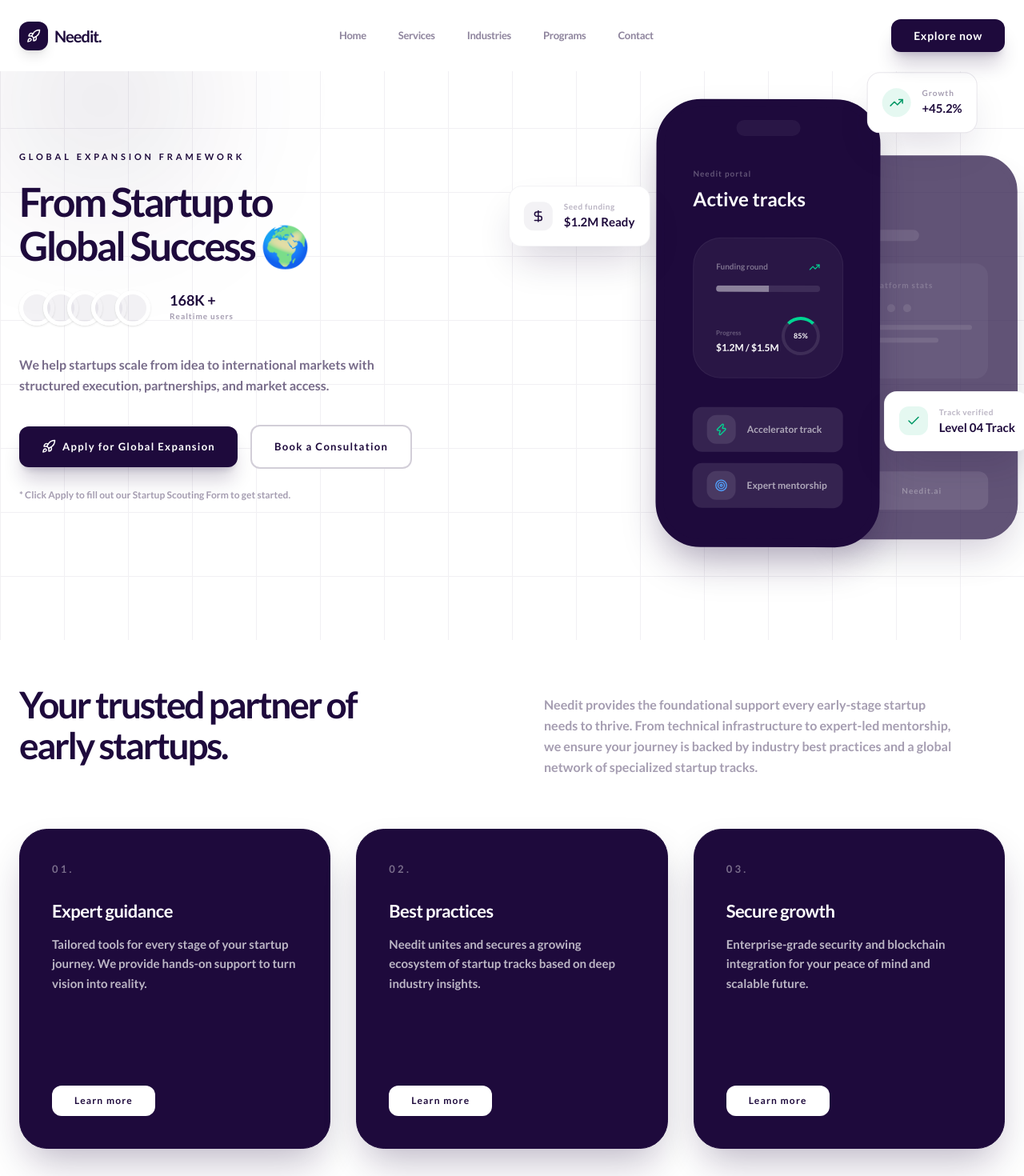
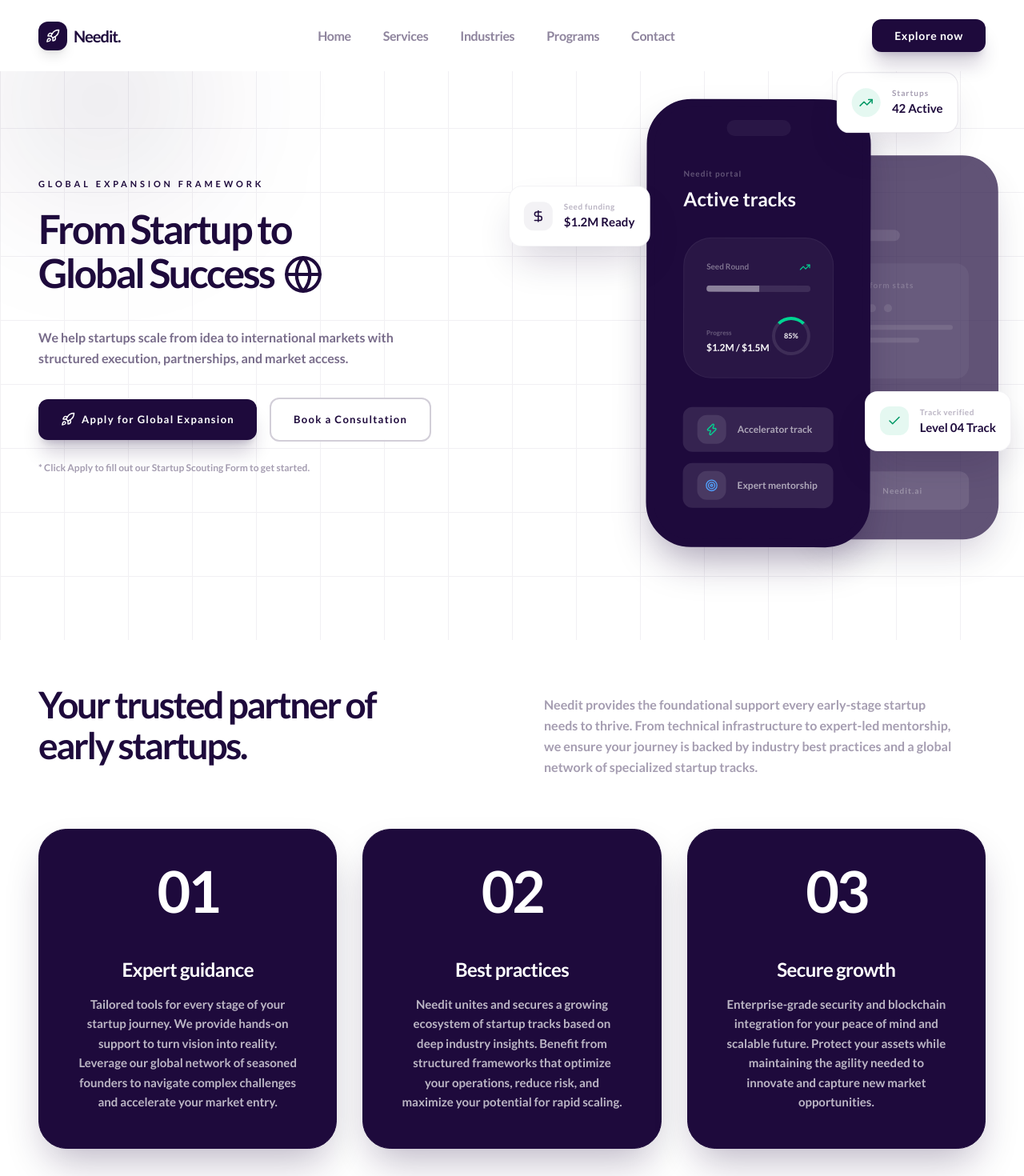
Before and after one commit to luminz157/Needit, a React (Vite) app in the folder frontend/: page / in a window 1280 px wide. Shown: the top 1470 px of the page at 80% size. Built offline with nearby package versions, Linux system fonts and the light colour scheme.

Commit message:
UI updates

```diff
--- a/frontend/src/components/LandingPage.jsx
+++ b/frontend/src/components/LandingPage.jsx
@@ -112,7 +112,7 @@
         scrolled ? 'shadow-sm py-4' : 'py-6'
       }`}
     >
-      <div className="max-w-7xl mx-auto px-6 flex items-center justify-between gap-4">
+      <div className="max-w-[1440px] mx-auto px-6 lg:px-12 flex items-center justify-between gap-4">
         <a href="/" className="flex items-center gap-2 flex-shrink-0 group">
           <div className="w-9 h-9 rounded-xl bg-[#1e0a3c] flex items-center justify-center shadow-lg group-hover:rotate-6 transition-transform">
             <Rocket size={18} className="text-white" />
@@ -120,13 +120,13 @@
           <span className="text-[20px] font-bold tracking-tighter text-[#1e0a3c] whitespace-nowrap">Needit.</span>
         </a>
 
-        <nav className="hidden md:flex items-center gap-10">
+        <nav className="hidden md:flex items-center gap-6 lg:gap-8 xl:gap-10">
           {links.map((l) => (
             <a
               key={l.name}
               href={l.href}
               onClick={(e) => handleNavClick(e, l)}
-              className="text-[13px] font-bold text-[#1e0a3c]/50 hover:text-[#1e0a3c] transition-colors tracking-tight whitespace-nowrap"
+              className="text-[16px] font-bold text-[#1e0a3c]/50 hover:text-[#1e0a3c] transition-colors tracking-tight whitespace-nowrap"
             >
               {l.name}
             </a>
@@ -147,28 +147,16 @@
 
 const Hero = () => (
   <section id="home" className="relative pt-24 pb-14 overflow-hidden">
-    <div className="max-w-7xl mx-auto px-6 grid lg:grid-cols-2 gap-12 items-center">
+    <div className="max-w-[1440px] mx-auto px-6 lg:px-12 grid lg:grid-cols-2 gap-12 lg:gap-8 xl:gap-12 items-center">
       <motion.div initial="hidden" animate="visible" variants={stagger} className="relative z-10">
         <motion.p variants={fadeUp} className="text-[11px] font-bold tracking-[0.35em] text-[#1e0a3c] opacity-50 mb-5 uppercase">Global Expansion Framework</motion.p>
         <motion.h1
           variants={fadeUp}
-          className="text-5xl lg:text-[50px] leading-[1.1] font-bold text-[#1e0a3c] mb-7 tracking-tighter"
+          className="text-5xl lg:text-[50px] leading-[1.1] font-bold text-[#1e0a3c] mb-10 tracking-tighter"
         >
           From Startup to <br />
-          Global Success 🌍
+          Global Success <Globe className="inline-block text-[#1e0a3c] w-[1em] h-[1em] -mt-2 ml-1" />
         </motion.h1>
-
-        <motion.div variants={fadeUp} className="flex items-center gap-5 mb-9">
-          <div className="flex -space-x-3.5">
-            {[1, 2, 3, 4, 5].map((i) => (
-              <div key={i} className="w-11 h-11 rounded-full border-[5px] border-white bg-[#1e0a3c]/5 shadow-sm" />
-            ))}
-          </div>
-          <div className="pl-1">
-            <p className="text-[18px] font-bold text-[#1e0a3c] leading-none mb-1">168K +</p>
-            <p className="text-[10px] font-bold text-[#1e0a3c]/40 tracking-widest">Realtime users</p>
-          </div>
-        </motion.div>
 
         <motion.p variants={fadeUp} className="text-[16px] text-[#1e0a3c]/60 font-bold leading-relaxed mb-9 max-w-md">
           We help startups scale from idea to international markets with structured execution, partnerships, and market access.
@@ -188,7 +176,7 @@
         </motion.p>
       </motion.div>
 
-      <div className="relative flex justify-center items-center py-8 scale-95 lg:scale-100 origin-center">
+      <div className="relative flex justify-center items-center py-8 scale-75 md:scale-90 lg:scale-75 xl:scale-100 origin-center lg:translate-x-4 xl:translate-x-0">
         {/* Floating Metric Cards */}
         <motion.div
           animate={{ y: [0, -20, 0], x: [0, 12, 0] }}
@@ -223,8 +211,8 @@
             <TrendingUp size={18} />
           </div>
           <div>
-            <p className="text-[10px] font-bold text-[#1e0a3c]/40 tracking-widest">Growth</p>
-            <p className="text-[15px] font-bold text-[#1e0a3c]">+45.2%</p>
+            <p className="text-[10px] font-bold text-[#1e0a3c]/40 tracking-widest">Startups</p>
+            <p className="text-[15px] font-bold text-[#1e0a3c]">42 Active</p>
           </div>
         </motion.div>
 
@@ -242,7 +230,7 @@
 
                <div className="h-44 w-full bg-white/5 rounded-[2.2rem] mb-9 flex flex-col p-7 border border-white/5 gap-4">
                   <div className="flex items-center justify-between">
-                    <p className="text-[10px] font-bold opacity-40">Funding round</p>
+                    <p className="text-[10px] font-bold opacity-40">Seed Round</p>
                     <TrendingUp size={14} className="text-emerald-400" />
                   </div>
                   <div className="h-2 w-full bg-white/10 rounded-full overflow-hidden">
@@ -314,7 +302,7 @@
 
 const TrustedSection = () => (
   <section id="about" className="py-20 relative z-10 overflow-hidden">
-    <div className="max-w-7xl mx-auto px-6">
+    <div className="max-w-[1440px] mx-auto px-6 lg:px-12">
       <div className="flex flex-col lg:flex-row justify-between items-start mb-16 gap-10 lg:gap-20">
         <div className="flex-1">
           <motion.h2
@@ -342,9 +330,9 @@
 
       <div className="grid md:grid-cols-3 gap-8 items-center">
         {[
-          { id: '01.', title: 'Expert guidance', desc: 'Tailored tools for every stage of your startup journey. We provide hands-on support to turn vision into reality.' },
-          { id: '02.', title: 'Best practices', desc: 'Needit unites and secures a growing ecosystem of startup tracks based on deep industry insights.', isMiddle: true },
-          { id: '03.', title: 'Secure growth', desc: 'Enterprise-grade security and blockchain integration for your peace of mind and scalable future.' }
+          { id: '01.', title: 'Expert guidance', desc: 'Tailored tools for every stage of your startup journey. We provide hands-on support to turn vision into reality. Leverage our global network of seasoned founders to navigate complex challenges and accelerate your market entry.' },
+          { id: '02.', title: 'Best practices', desc: 'Needit unites and secures a growing ecosystem of startup tracks based on deep industry insights. Benefit from structured frameworks that optimize your operations, reduce risk, and maximize your potential for rapid scaling.' },
+          { id: '03.', title: 'Secure growth', desc: 'Enterprise-grade security and blockchain integration for your peace of mind and scalable future. Protect your assets while maintaining the agility needed to innovate and capture new market opportunities.' }
         ].map((s, i) => (
           <motion.div
             key={i}
@@ -353,17 +341,13 @@
             viewport={{ once: true }}
             transition={{ delay: i * 0.1 }}
             whileHover={{ y: -10 }}
-            className="flex flex-col p-10 rounded-[2.2rem] border transition-all duration-500 h-[400px] justify-between shadow-2xl shadow-[#1e0a3c]/30 bg-[#1e0a3c] text-white border-[#1e0a3c] hover:shadow-[#1e0a3c]/50"
+            className="flex flex-col p-10 rounded-[2.2rem] border transition-all duration-500 h-auto min-h-[400px] justify-between shadow-2xl shadow-[#1e0a3c]/30 bg-[#1e0a3c] text-white border-[#1e0a3c] hover:shadow-[#1e0a3c]/50"
           >
-            <div>
-              <p className="text-[13px] font-bold mb-7 tracking-[0.25em] opacity-40">{s.id}</p>
-              <h3 className="text-[22px] font-bold mb-4 leading-tight tracking-tight">{s.title}</h3>
-              <p className="text-[15px] font-bold leading-relaxed opacity-70">{s.desc}</p>
+            <div className="flex flex-col items-center text-center justify-center h-full gap-4">
+              <p className="text-[72px] font-bold text-white tracking-tighter leading-none mb-8">{s.id.replace('.', '')}</p>
+              <h3 className="text-[24px] font-bold leading-tight tracking-tight">{s.title}</h3>
+              <p className="text-[15px] font-bold leading-relaxed opacity-70 px-2">{s.desc}</p>
             </div>
-
-            <button className="w-fit px-7 py-2.5 rounded-xl font-bold text-[12px] transition-all tracking-widest bg-white text-[#1e0a3c] hover:scale-105">
-              Learn more
-            </button>
           </motion.div>
         ))}
       </div>
@@ -375,7 +359,7 @@
 
 const HowItWorks = () => (
   <section id="services" className="py-20 relative z-10 overflow-hidden">
-    <div className="max-w-7xl mx-auto px-6">
+    <div className="max-w-[1440px] mx-auto px-6 lg:px-12">
       <div className="text-center mb-16">
         <motion.h2
           initial={{ opacity: 0, y: 20 }}
@@ -422,7 +406,7 @@
             viewport={{ once: true }}
             transition={{ delay: i * 0.1 }}
             whileHover={{ y: -10 }}
-            className="flex flex-col p-10 rounded-[2.2rem] border transition-all duration-500 h-[420px] items-center text-center justify-between shadow-2xl shadow-[#1e0a3c]/30 bg-[#1e0a3c] text-white border-[#1e0a3c] hover:shadow-[#1e0a3c]/50"
+            className="flex flex-col p-10 rounded-[2.2rem] border transition-all duration-500 h-auto min-h-[420px] items-center text-center justify-between shadow-2xl shadow-[#1e0a3c]/30 bg-[#1e0a3c] text-white border-[#1e0a3c] hover:shadow-[#1e0a3c]/50"
           >
             <div className="flex flex-col items-center">
               <div className="w-16 h-16 rounded-[1.8rem] flex items-center justify-center mb-9 shadow-lg bg-white/10 text-white">
@@ -447,7 +431,7 @@
 
 const PlatformSection = () => (
   <section className="py-20 relative z-10 overflow-hidden">
-    <div className="max-w-7xl mx-auto px-6 grid lg:grid-cols-2 gap-20 items-center">
+    <div className="max-w-[1440px] mx-auto px-6 lg:px-12 grid lg:grid-cols-2 gap-12 xl:gap-20 items-center">
       <div className="relative">
         <motion.div
           initial={{ opacity: 0, x: -40 }}
@@ -464,7 +448,7 @@
           </div>
 
           <div className="h-36 w-full mb-9 relative">
-             <div className="absolute -top-7 left-0 text-[10px] font-bold opacity-30 tracking-[0.15em] uppercase">Market growth index</div>
+             <div className="absolute -top-7 left-0 text-[10px] font-bold opacity-30 tracking-[0.15em] uppercase">Startup Ecosystem Growth</div>
              <motion.svg viewBox="0 0 400 100" className="w-full h-full">
                 <motion.path
                   d="M0,80 C40,75 80,40 120,60 C160,80 200,20 240,50 C280,80 320,30 400,10"
@@ -475,18 +459,18 @@
                   whileInView={{ pathLength: 1 }}
                   transition={{ duration: 2.5, ease: "easeInOut" }}
                 />
-                <text x="50" y="95" fill="white" fontSize="8.5" opacity="0.4" fontWeight="700" style={{ fontFamily: "'Lato', sans-serif" }}>Q1 START</text>
-                <text x="340" y="25" fill="white" fontSize="8.5" opacity="0.4" fontWeight="700" style={{ fontFamily: "'Lato', sans-serif" }}>ATH TARGET</text>
+                <text x="50" y="95" fill="white" fontSize="8.5" opacity="0.4" fontWeight="700" style={{ fontFamily: "'Lato', sans-serif" }}>COHORT 1</text>
+                <text x="320" y="25" fill="white" fontSize="8.5" opacity="0.4" fontWeight="700" style={{ fontFamily: "'Lato', sans-serif" }}>GLOBAL SCALE</text>
              </motion.svg>
           </div>
 
           <div className="grid grid-cols-2 gap-5">
              <div className="bg-white/5 border border-white/10 rounded-xl p-5">
-                <p className="text-white/40 text-[10px] font-bold tracking-widest mb-2">Growth</p>
-                <p className="text-2xl font-bold">+45.0%</p>
+                <p className="text-white/40 text-[10px] font-bold tracking-widest mb-2">Success Rate</p>
+                <p className="text-2xl font-bold">85.0%</p>
              </div>
              <div className="bg-white/5 border border-white/10 rounded-xl p-5">
-                <p className="text-white/40 text-[10px] font-bold tracking-widest mb-2">Funded</p>
+                <p className="text-white/40 text-[10px] font-bold tracking-widest mb-2">Total Raised</p>
                 <p className="text-2xl font-bold">$ 14.5M</p>
              </div>
           </div>
@@ -524,7 +508,7 @@
 
 const WhatsNew = () => (
   <section id="industries" className="py-20 relative z-10 overflow-hidden">
-    <div className="max-w-7xl mx-auto px-6 grid lg:grid-cols-2 gap-20 items-center">
+    <div className="max-w-[1440px] mx-auto px-6 lg:px-12 grid lg:grid-cols-2 gap-12 xl:gap-20 items-center">
       <div className="-mt-12">
         <motion.h2
           initial={{ opacity: 0, y: 20 }}
@@ -564,12 +548,12 @@
       </div>
 
       <div className="relative flex justify-center lg:justify-end py-8">
-        <div className="relative w-full max-w-[460px] h-[500px]">
+        <div className="relative w-full max-w-[460px] h-[500px] scale-75 md:scale-90 lg:scale-75 xl:scale-100 origin-center lg:origin-right">
           {[
-            { label: 'Revenue', value: '$42k', icon: TrendingUp },
-            { label: 'Users', value: '1,284', icon: Users },
-            { label: 'Cap', value: '$2.4M', icon: Activity },
-            { label: 'Analytics', value: 'Active', icon: MousePointer2 }
+            { label: 'Startups', value: '142', icon: Rocket },
+            { label: 'Mentors', value: '84', icon: Users },
+            { label: 'Funding', value: '$2.4M', icon: DollarSign },
+            { label: 'Programs', value: 'Active', icon: Zap }
           ].map((card, i) => (
             <motion.div
               key={i}
@@ -720,7 +704,7 @@
 
 export const Footer = () => (
   <footer className="pt-24 pb-12 bg-white/80 backdrop-blur-md border-t border-[#1e0a3c]/5 relative z-10 overflow-hidden">
-    <div className="max-w-7xl mx-auto px-6">
+    <div className="max-w-[1440px] mx-auto px-6 lg:px-12">
       <div className="grid md:grid-cols-2 lg:grid-cols-6 gap-12 mb-20">
         <div className="lg:col-span-2">
           <div className="flex items-center gap-2 mb-8">
--- a/frontend/src/pages/Contact.jsx
+++ b/frontend/src/pages/Contact.jsx
@@ -136,7 +136,7 @@
           className="lg:col-span-3 bg-white rounded-[2rem] p-8 lg:p-10 shadow-2xl shadow-[#1e0a3c]/10 border border-[#1e0a3c]/5"
         >
           <h3 className="text-2xl font-bold text-[#1e0a3c] mb-2">Send an Inquiry</h3>
-          <p className="text-[14px] text-[#1e0a3c]/50 font-bold mb-8">This form connects directly to our backend system.</p>
+
 
           {isSuccess ? (
             <div className="bg-emerald-50 text-emerald-600 p-6 rounded-xl border border-emerald-100 flex items-center gap-4">
```
Also changed, not shown: 1 other file (tests, documents, lock files or other folders).
